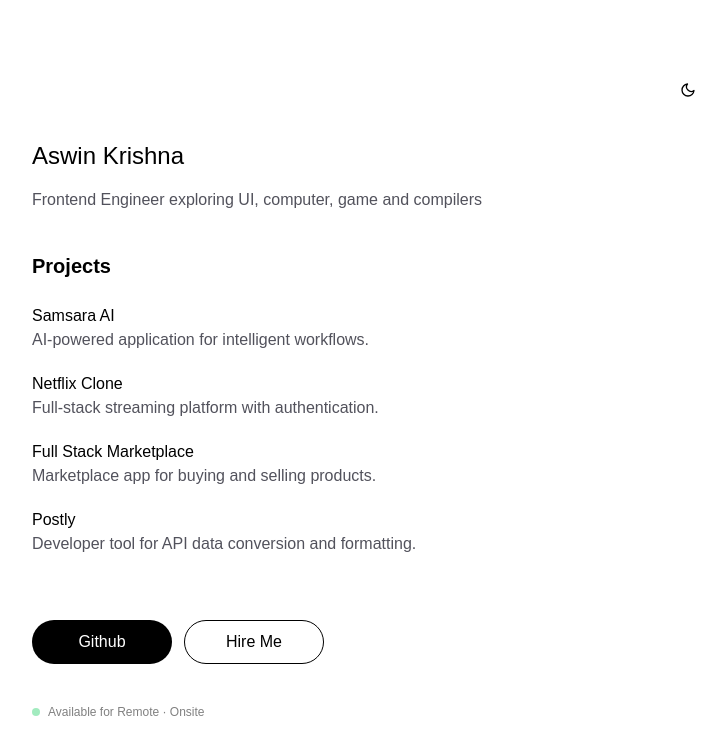
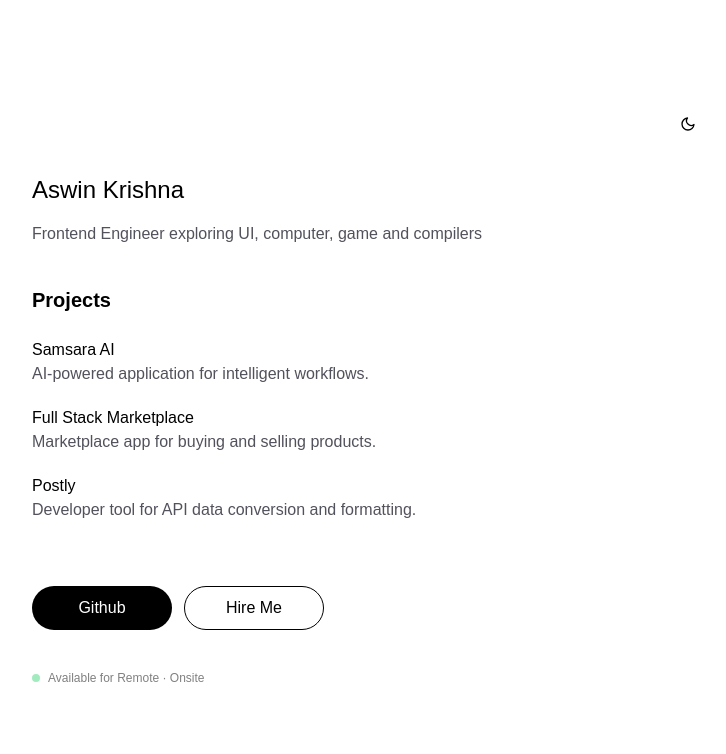
Before and after one commit to aaswne/Next.Js-Portfolio, a Next.js app: page / in a window 1280 px wide. Shown: the top 754 px of the page, without its empty margins (272-998 px from the left). Built offline with nearby package versions, Linux system fonts and the light colour scheme.

Commit message:
removed one pproject

```diff
--- a/app/data/data.js
+++ b/app/data/data.js
@@ -21,31 +21,6 @@ export const projects = [
       "Handling dynamic data flow and integrating AI responses efficiently while maintaining performance and UI consistency.",
     github: "https://github.com/aaswne/samsara-ai-chatbot",
     live: "https://samsara-ai-chatbot.vercel.app",
-  },
-
-  {
-    id: "netflix-clone",
-    title: "Netflix Clone",
-    description: "Full-stack streaming platform with authentication.",
-    image: "/image/netflix.webp",
-    overview:
-      "A full-stack Netflix clone that replicates the core UI and functionality of Netflix.",
-    tech: [
-      { name: "React", url: "https://reactjs.org" },
-      { name: "Tmtb", url: "#" }, // Replace with actual link if available
-      { name: "JavaScript", url: "https://developer.mozilla.org/en-US/docs/Web/JavaScript" },
-      { name: "Axios", url: "https://axios-http.com" },
-      { name: "Vite", url: "https://vitejs.dev" },
-    ],
-    features: [
-      "User authentication",
-      "Dynamic movie listing",
-      "Responsive UI design",
-    ],
-    challenges:
-      "Managing authentication securely and handling state across components.",
-    github: "https://github.com/aaswne/Netflix-Clone",
-    live: "https://aaswne.github.io/Netflix-Clone/",
   },
 
   {
```
